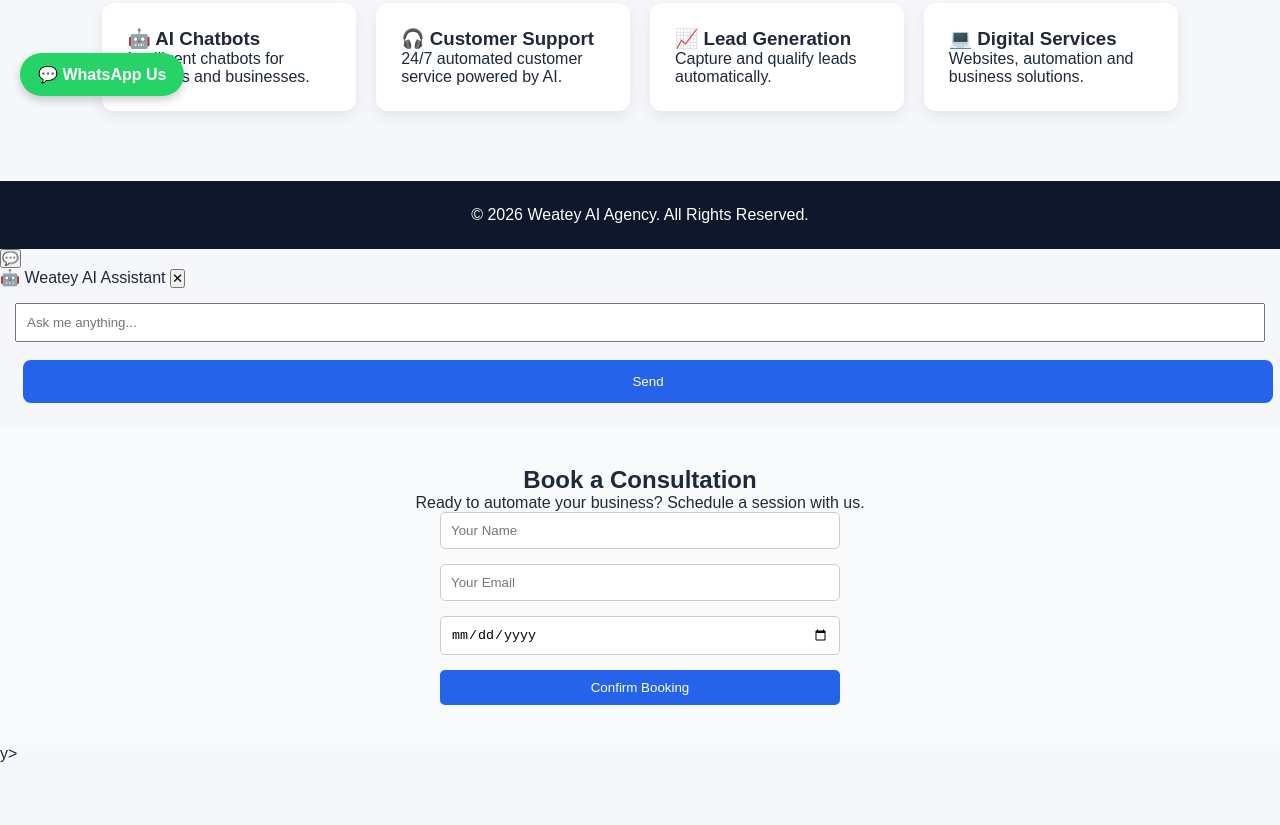
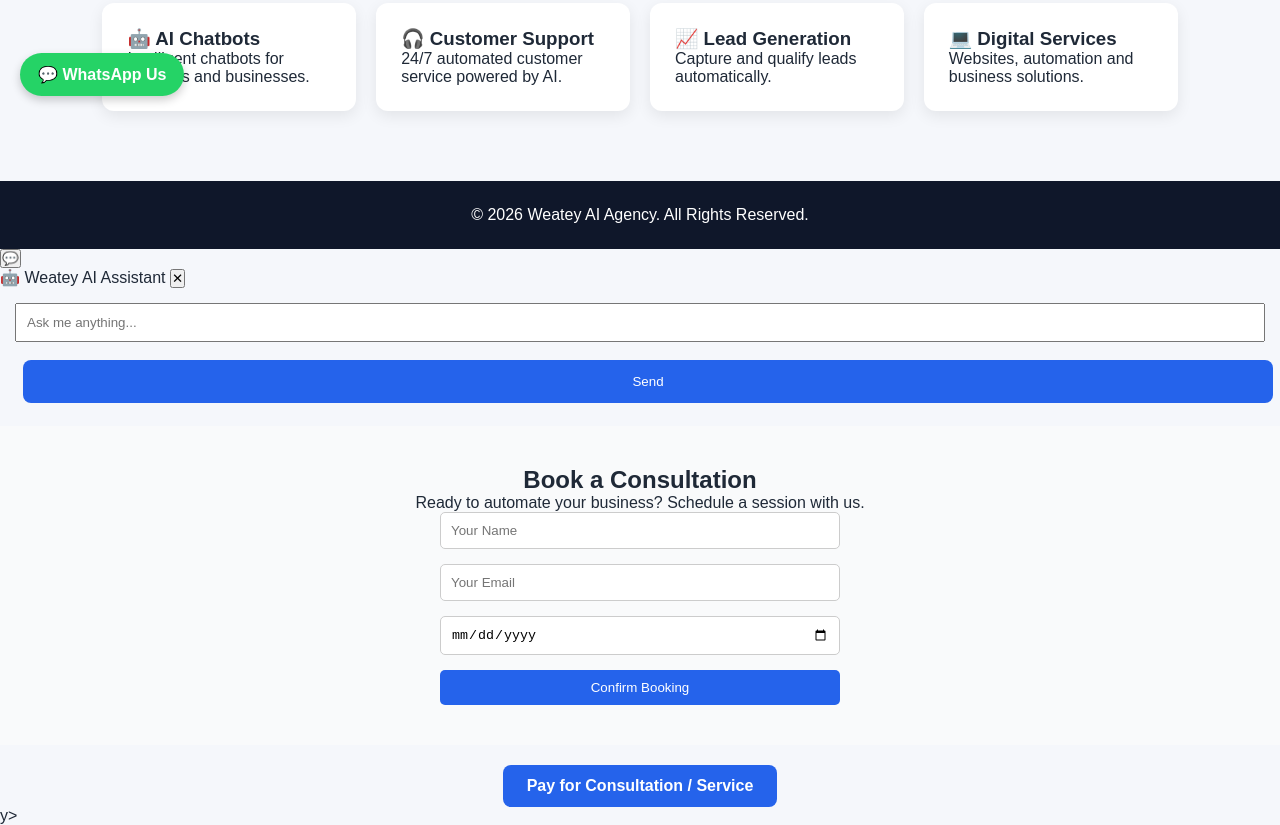
Before and after one commit to weateykweku7-web/Weatey-Agency-Website-, a website: page index.html in a window 1280 px wide. Shown: the part 684-1509 px from the top of the page. Before the commit the page ends 1447 px from the top, so only its background shows below. Drawn offline with Linux system fonts and the light colour scheme.

Commit message:
Add files via upload

```diff
--- a/index.html
+++ b/index.html
@@ -121,6 +121,11 @@
         <button type="submit" style="padding: 10px; background: #2563eb; color: white; border: none; border-radius: 5px; cursor: pointer;">Confirm Booking</button>
     </form>
 </section>
+<div style="text-align: center; margin-top: 20px;">
+    <a href="pk_test_c13e60fc4261e688e5bc34e44c415e506b8b854b" target="_blank" style="background-color: #2563eb; color: white; padding: 12px 24px; border-radius: 8px; text-decoration: none; font-weight: bold; display: inline-block;">
+        Pay for Consultation / Service
+    </a>
+</div>
 
 <!-- One-Click WhatsApp Support Button (Floating) -->
 <a href="https://wa.me/233553688108?text=Hello%20Weatey%20AI%20Agency,%20I%20would%20like%20to%20chat!" target="_blank" style="position: fixed; bottom: 20px; left: 20px; background: #25d366; color: white; padding: 12px 18px; border-radius: 50px; text-decoration: none; font-weight: bold; box-shadow: 0 4px 10px rgba(0,0,0,0.2); z-index: 1000;">
```
